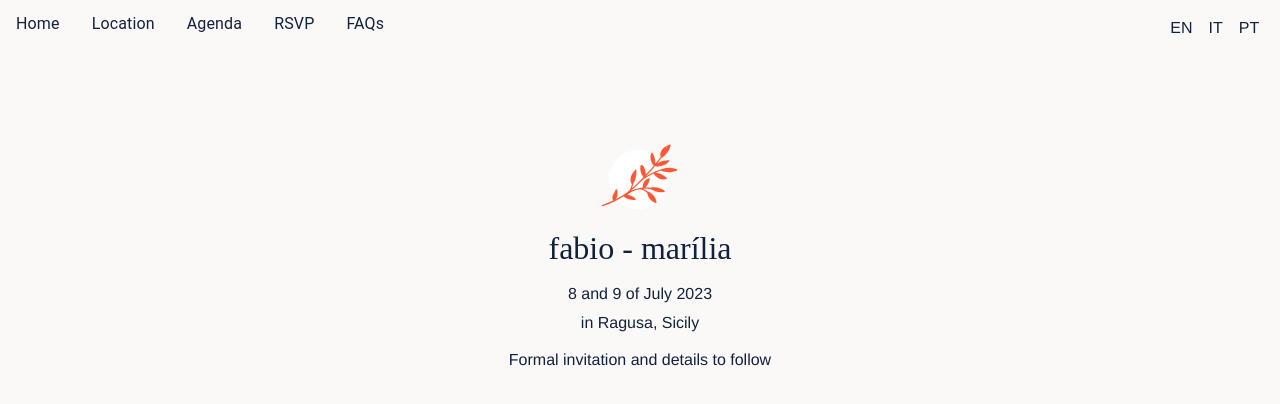
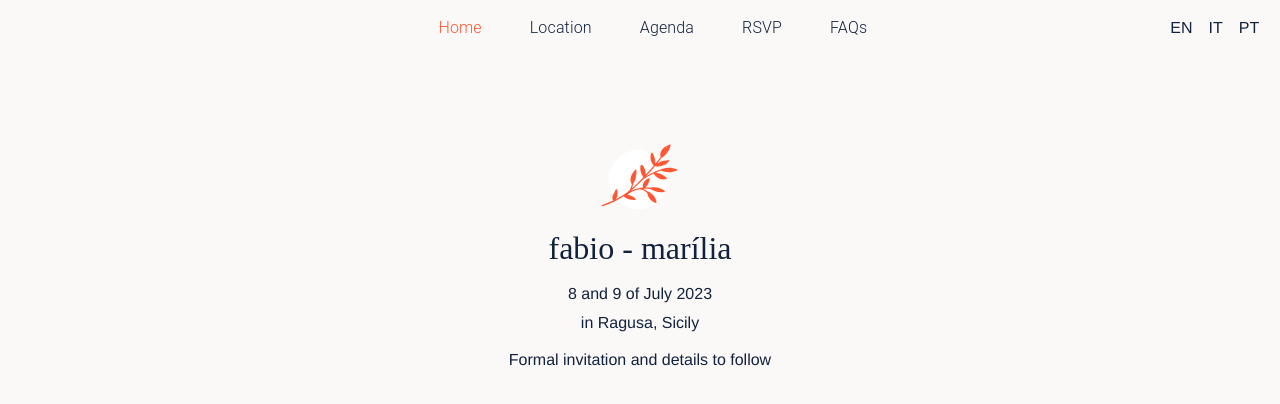
Before and after one commit to arci/wedding, a React (Create React App) app: page / in a window 1280 px wide. Shown: the top 404 px of the page. Built offline with nearby package versions, Linux system fonts and the light colour scheme; what @googlemaps/react-wrapper would draw is missing.

Commit message:
style menu

```diff
--- a/src/App.tsx
+++ b/src/App.tsx
@@ -3,12 +3,15 @@ import './App.css';
 import { Wrapper } from "@googlemaps/react-wrapper";
 import Menu from "./components/Menu/Menu";
 import LanguageSelector from "./components/LanguageSelector/LanguageSelector";
+import { BrowserRouter } from 'react-router-dom';
 
 function App() {
   return (
     <Wrapper apiKey={""}>
       <div className="App">
-        <Menu />
+        <BrowserRouter>
+          <Menu />
+        </BrowserRouter>
         <LanguageSelector />
       </div>
     </Wrapper>
--- a/src/components/Menu/ListItemLink.tsx
+++ b/src/components/Menu/ListItemLink.tsx
@@ -11,15 +11,16 @@ interface ListItemLinkProps {
   primary: string;
   to: string;
   onClick?: ReactEventHandler<{}>
+  className?: string
 }
 
 function ListItemLink(props: ListItemLinkProps) {
-  const { primary, to, onClick } = props;
+  const { primary, to, onClick, className } = props;
 
   return (
     <li>
       <ListItem button component={Link} to={to} onClick={onClick}>
-        <ListItemText primary={primary} />
+        <ListItemText primary={primary} className={className} />
       </ListItem>
     </li>
   );
--- a/src/components/Menu/Menu.css
+++ b/src/components/Menu/Menu.css
@@ -21,9 +21,30 @@
     position: absolute;
     left: 0;
     top: 0;
+    width: 100%;
+    text-align: center;
+    margin: 1em 0.8em;
 }
 
 .desktop-menu li {
     list-style: none;
     display: inline-block;
 }
+
+.desktop-menu li a,
+.desktop-menu li div {
+    margin: 0;
+    padding: 0;
+}
+
+.desktop-menu span {
+    margin: 0 24px;
+    font-weight: 300;
+    size: 16px;
+    line-height: 24px;
+    color: #11223F;
+}
+
+.desktop-menu .active span {
+    color: #FF5734
+}
--- a/src/components/Menu/Menu.tsx
+++ b/src/components/Menu/Menu.tsx
@@ -11,7 +11,8 @@ import {
 import {
   BrowserRouter as Router,
   Route,
-  Routes
+  Routes,
+  useLocation
 } from "react-router-dom";
 import { useTranslation } from 'react-i18next';
 import Home from "../Home/Home";
@@ -25,6 +26,8 @@ import ListItemLink from "./ListItemLink";
 function Menu() {
   const [open, setState] = useState<boolean>(false);
 
+  const location = useLocation();
+
   const toggleDrawer = (open: boolean) => {
     setState(open);
   };
@@ -32,7 +35,7 @@ function Menu() {
   const { t } = useTranslation()
 
   return (
-    <Router>
+    <>
       <Box className='mobile-menu'>
         <IconButton
           edge="start"
@@ -79,11 +82,11 @@ function Menu() {
           }
         }}
       >
-        <ListItemLink to="/" primary={t('home')} />
-        <ListItemLink to="/location" primary={t('location')} />
-        <ListItemLink to="/agenda" primary={t('agenda')} />
-        <ListItemLink to="/rsvp" primary={t('rsvp')} />
-        <ListItemLink to="/faqs" primary={t('faqs')} />
+        <ListItemLink to="/" primary={t('home')} className={location.pathname === "/" ? "active" : ""} />
+        <ListItemLink to="/location" primary={t('location')} className={location.pathname === "/location" ? "active" : ""} />
+        <ListItemLink to="/agenda" primary={t('agenda')} className={location.pathname === "/agenda" ? "active" : ""} />
+        <ListItemLink to="/rsvp" primary={t('rsvp')} className={location.pathname === "/rsvp" ? "active" : ""} />
+        <ListItemLink to="/faqs" primary={t('faqs')} className={location.pathname === "/faqs" ? "active" : ""} />
       </Box>
       <Routes>
         <Route path="/" element={<Home />} />
@@ -93,7 +96,7 @@ function Menu() {
         <Route path="faqs" element={<FAQs />} />
         <Route path="*" element={<NotFound />} />
       </Routes>
-    </Router>
+    </>
   );
 }
 
```
